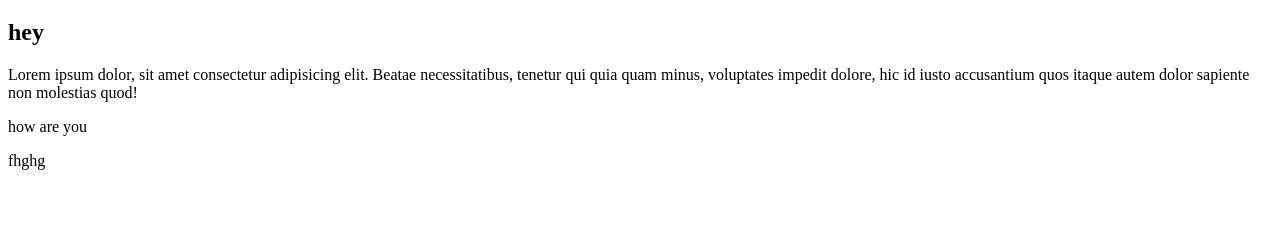
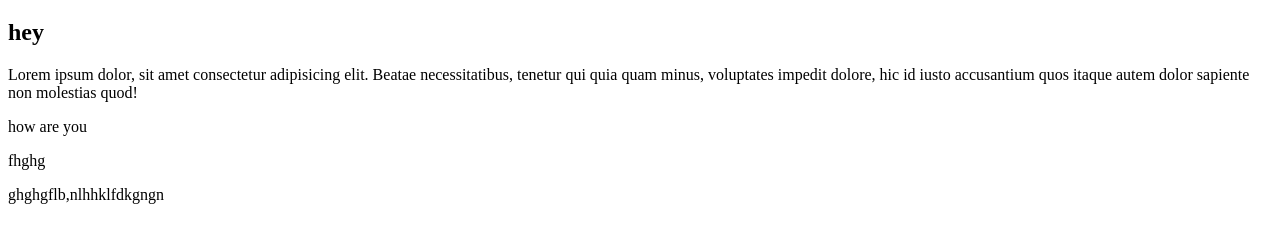
Before and after one commit to Sheeba99/elephant, a plain HTML site: page index.html in a window 1280 px wide. Shown: the part 61-304 px from the top of the page. Drawn offline with Linux system fonts and the light colour scheme.

Commit message:
updated index.html again

```diff
--- a/index.html
+++ b/index.html
@@ -16,5 +16,6 @@
          sapiente non molestias quod!</p>
     <p>how are you</p>
     <p>fhghg</p>
+    <p>ghghgflb,nlhhklfdkgngn</p>
 </body>
 </html>
```
